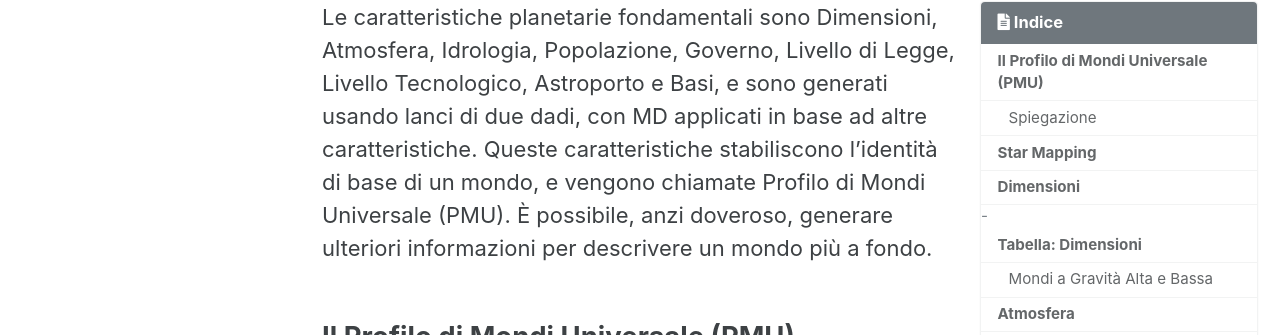
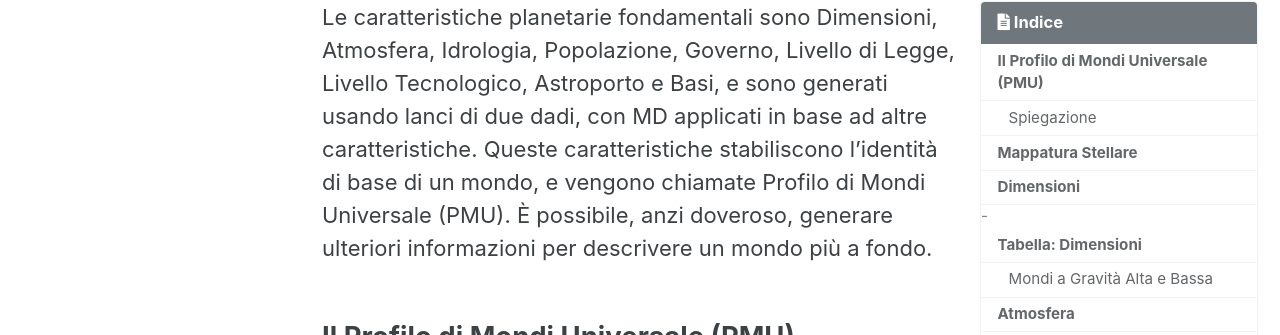
Before and after one commit to Italian-Translation-Alliance/cepheus-engine-ita.github.io, a Jekyll site: the page built from _srd/libro_terzo/ch12_mondi.md, in a window 1280 px wide and 900 px high. Shown: the part 171-506 px from the top of the window. Built offline with Jekyll 4.4.1, drawn with Linux system fonts in a browser that asks for light colours; cached includes are drawn as plain includes; some of the changed text lies outside the part shown.

Commit message:
Update ch12_mondi.md

```diff
--- a/_srd/libro_terzo/ch12_mondi.md
+++ b/_srd/libro_terzo/ch12_mondi.md
@@ -42,7 +42,7 @@ Il Cepheus Engine utilizza un codice a singola riga per incapsulare i dati di un
 
 **“Na**” indica la lealtà interstellare del sistema. “Na” è usato per mondi non allineati.
 
-## Star Mapping
+## Mappatura Stellare
 
 Per universi in Cepheus Engine, la presenza di un sistema stellare è segnata su mappa esagonali, dove ogni esagono rappresenta un parsec. Per ogni sistema, genera un Profilo di Mondi Universale per il mondo principale di quel sistema. La dimensione più piccola di una mappa di astrogazione, il sottosettore, misura otto esagoni in larghezza e dieci in altezza. Una dimensione intermedia, il quadrante, misura due sottosettori per due, mentre la dimensione di mappa più grande, il settore, misura due quadranti per due quadranti.
 
```
